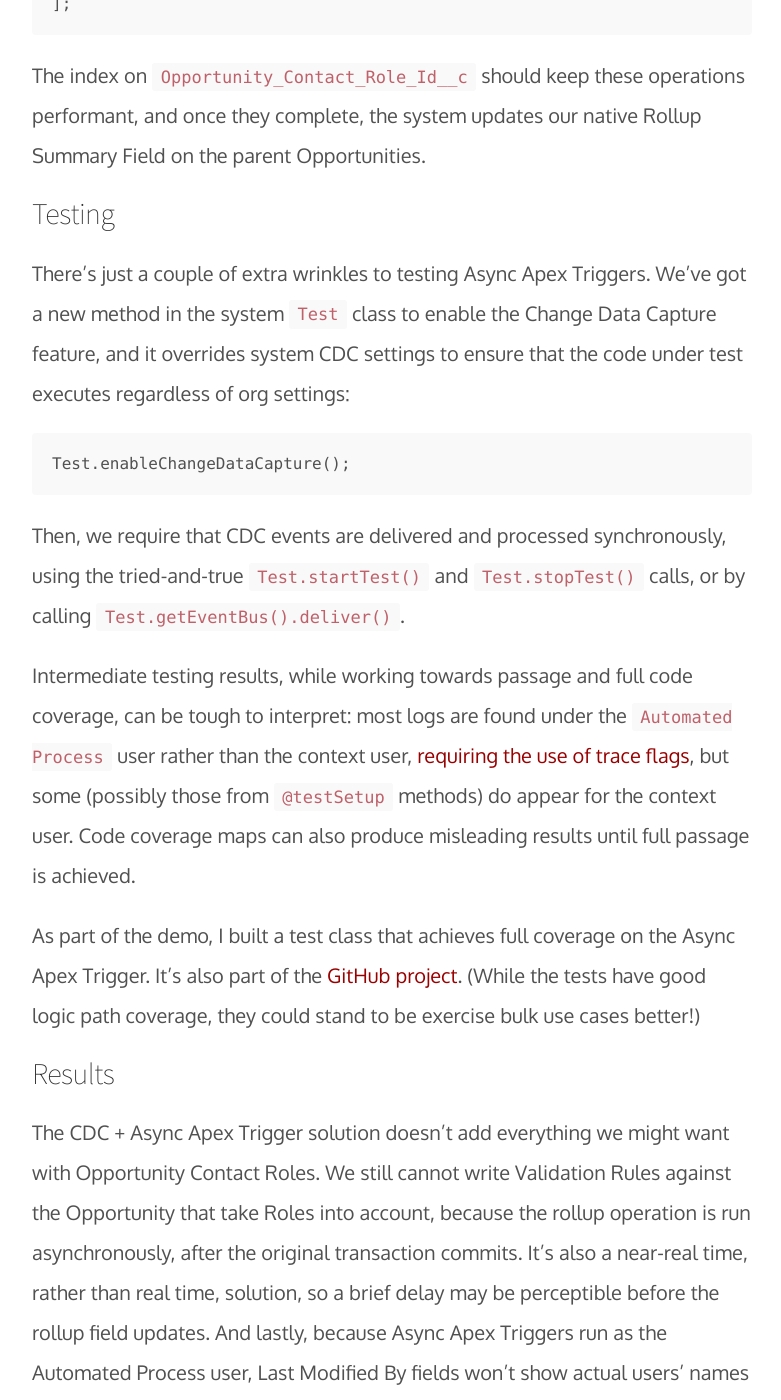
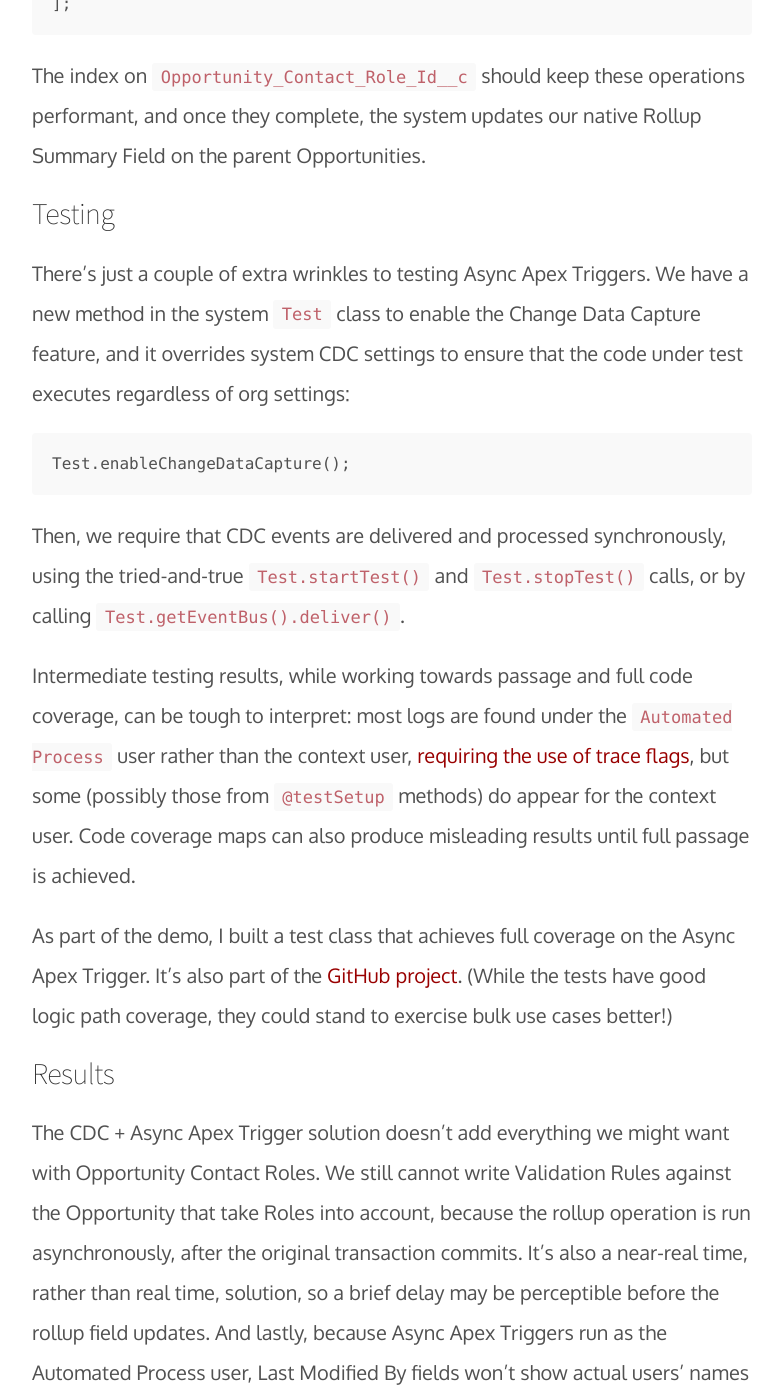
Before and after one commit to davidmreed/davidmreed.github.io, a Jekyll site: the page built from _posts/2019-06-25-roll-up-opportunity-contact-role-change-data-capture.md, in a window 1280 px wide and 1400 px high, scrolled down 5186 px. Shown: the whole window, without its empty margins (248-1029 px from the left). Built offline with Jekyll 4.4.1, drawn with Linux system fonts in a browser that asks for light colours; some web fonts are replaced; some of the changed text lies outside the part shown.

Commit message:
Fix typos

```diff
--- a/_posts/2019-06-25-roll-up-opportunity-contact-role-change-data-capture.md
+++ b/_posts/2019-06-25-roll-up-opportunity-contact-role-change-data-capture.md
@@ -74,7 +74,7 @@ The index on `Opportunity_Contact_Role_Id__c` should keep these operations perfo
 
 ## Testing
 
-There's just a couple of extra wrinkles to testing Async Apex Triggers. We've got a new method in the system `Test` class to enable the Change Data Capture feature, and it overrides system CDC settings to ensure that the code under test executes regardless of org settings:
+There's just a couple of extra wrinkles to testing Async Apex Triggers. We have a new method in the system `Test` class to enable the Change Data Capture feature, and it overrides system CDC settings to ensure that the code under test executes regardless of org settings:
 
     Test.enableChangeDataCapture();
 
@@ -82,7 +82,7 @@ Then, we require that CDC events are delivered and processed synchronously, usin
 
 Intermediate testing results, while working towards passage and full code coverage, can be tough to interpret: most logs are found under the `Automated Process` user rather than the context user, [requiring the use of trace flags](https://salesforce.stackexchange.com/questions/266283/how-do-i-see-debug-logs-for-change-data-capture-triggers-in-salesforce), but some (possibly those from `@testSetup` methods) do appear for the context user. Code coverage maps can also produce misleading results until full passage is achieved.
 
-As part of the demo, I built a test class that achieves full coverage on the Async Apex Trigger. It's also part of the [GitHub project](https://github.com/davidmreed/cdc-opportunitycontactrole-rollups/blob/master/force-app/main/default/classes/OpportunityContactRoleChangeEvent_TEST.cls). (While the tests have good logic path coverage, they could stand to be exercise bulk use cases better!)
+As part of the demo, I built a test class that achieves full coverage on the Async Apex Trigger. It's also part of the [GitHub project](https://github.com/davidmreed/cdc-opportunitycontactrole-rollups/blob/master/force-app/main/default/classes/OpportunityContactRoleChangeEvent_TEST.cls). (While the tests have good logic path coverage, they could stand to exercise bulk use cases better!)
 
 ## Results
 
```
Also changed, not shown: other parts of _posts/2019-06-25-roll-up-opportunity-contact-role-change-data-capture.md (+1 -1 lines).
